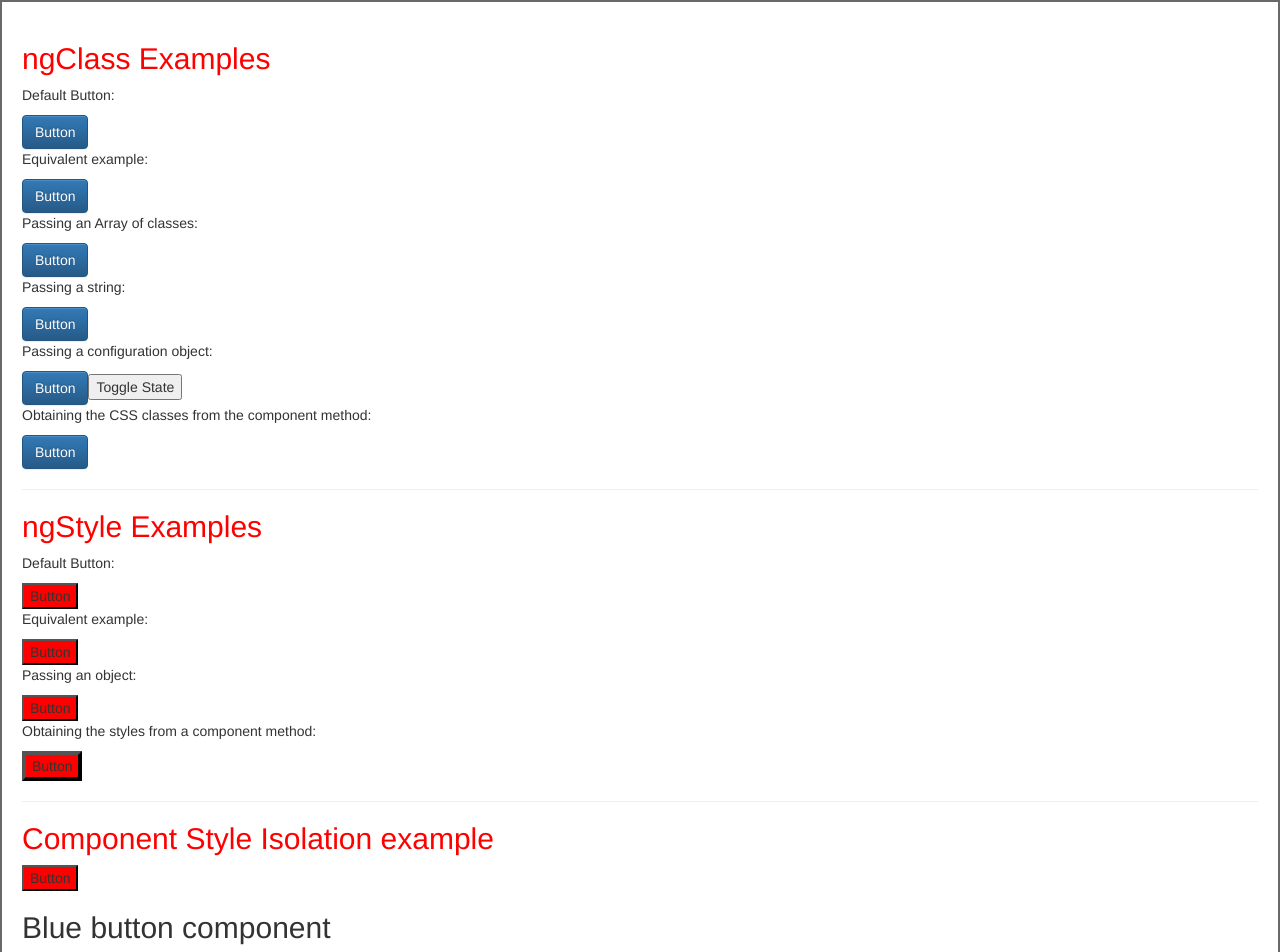
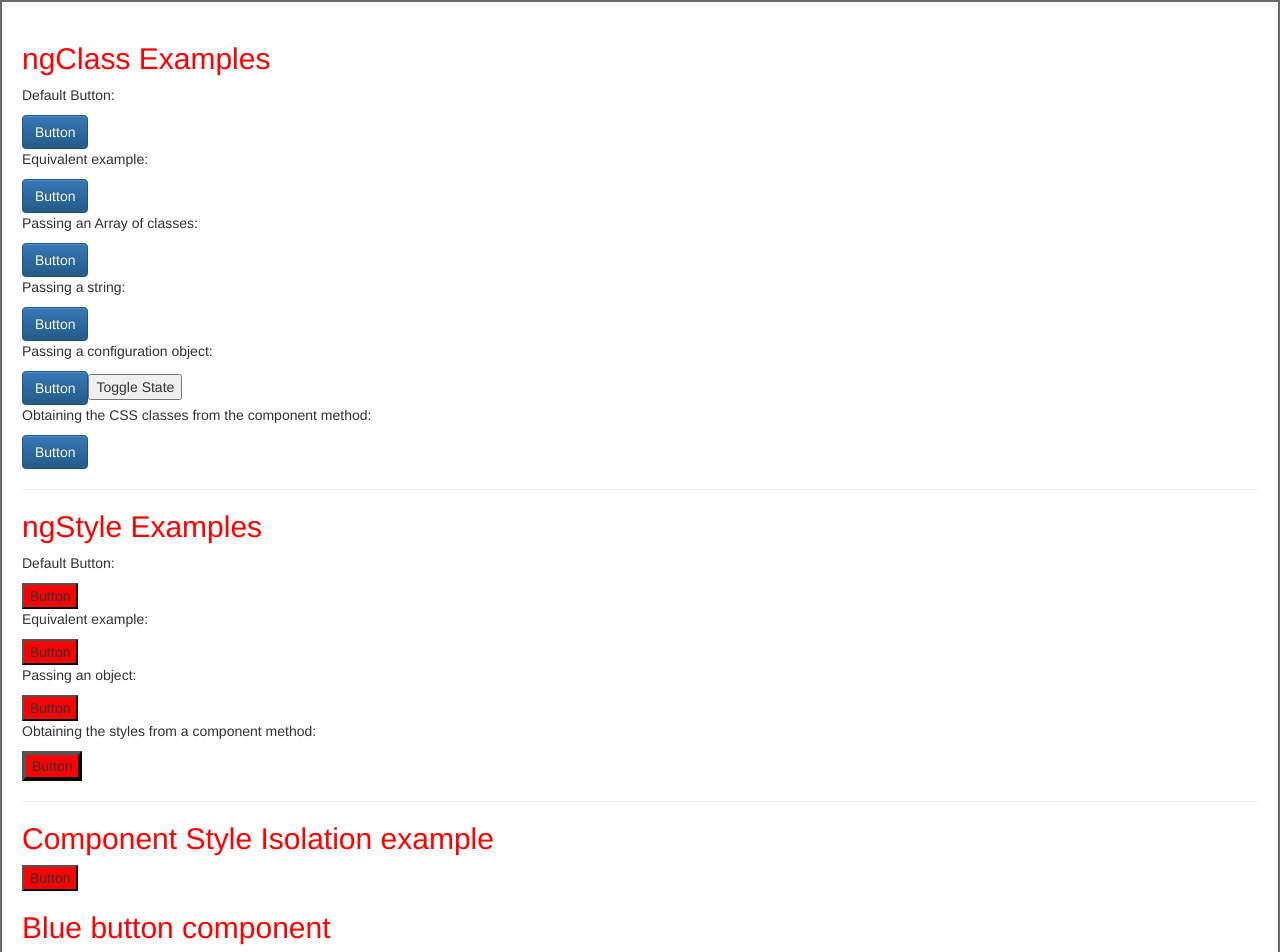
Before and after one commit to angular-university/angular-component-styling, an Angular app in the folder styles-app/: page / in a window 1280 px wide. Shown: the top 952 px of the page. Built offline with nearby package versions, Linux system fonts and the light colour scheme.

Commit message:
Angular Component Styling Guide - sample application

```diff
--- a/styles-app/src/app/app.component.css
+++ b/styles-app/src/app/app.component.css
@@ -9,6 +9,6 @@
     padding: 20px;
 }
 
-:host h2 {
+:host /deep/ h2 {
     color: red;
 }
```
